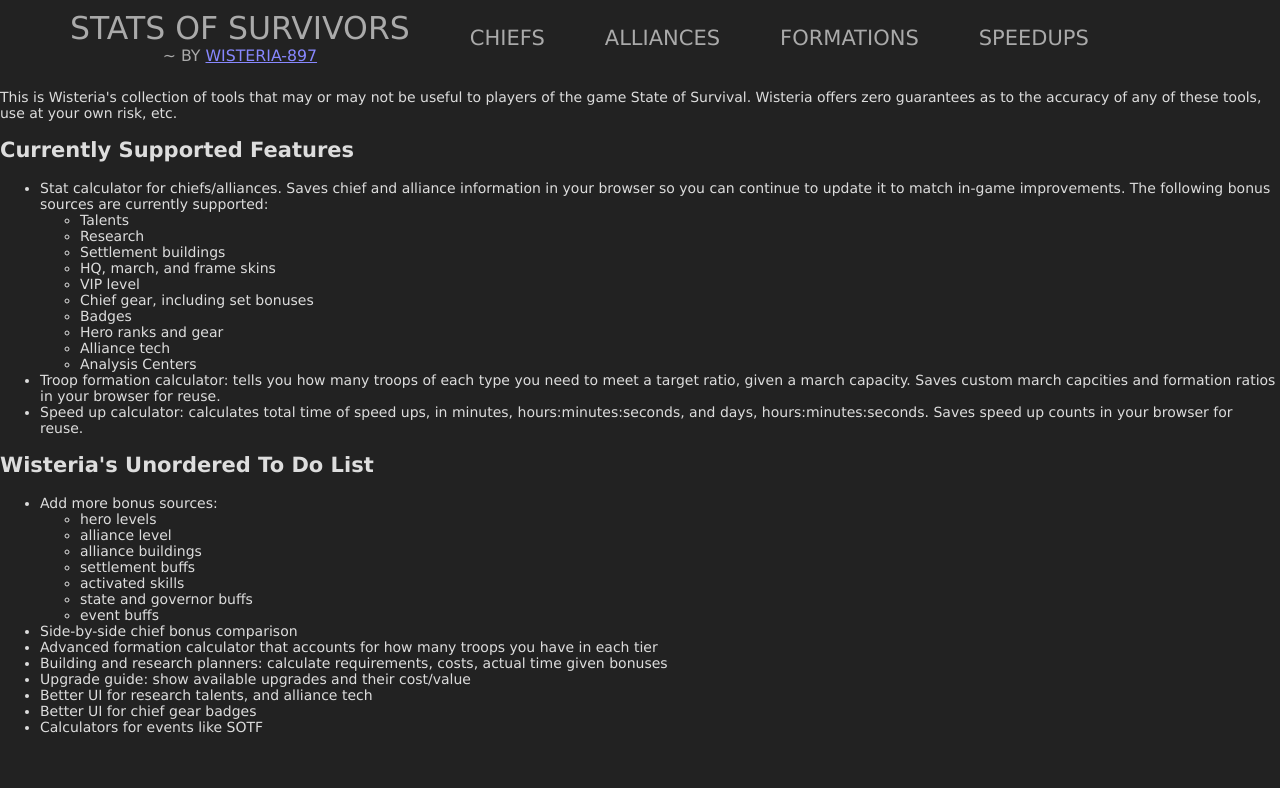
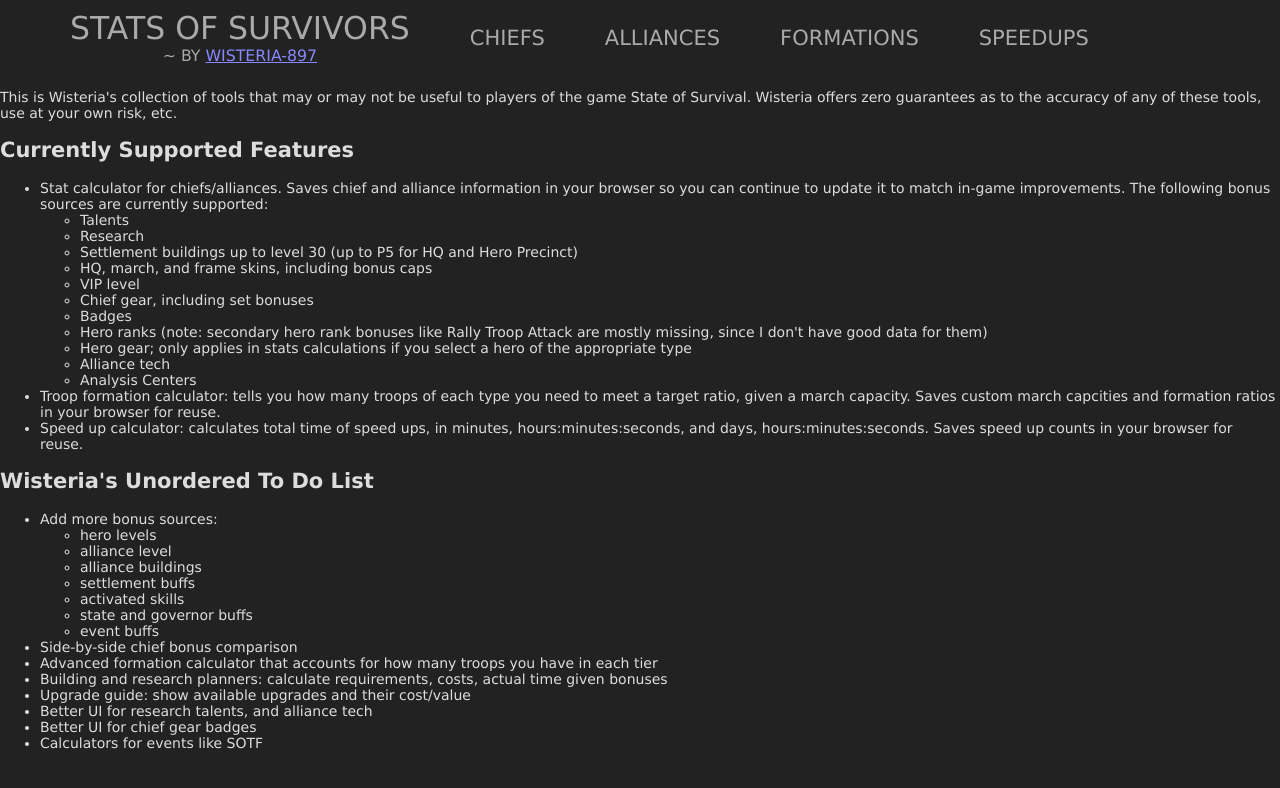
Before and after one commit to wisteria-897/stats-of-survivors, a React (Create React App) app: page /#/ in a window 1280 px wide. Shown: the top 788 px of the page. Built offline with nearby package versions, Linux system fonts and the light colour scheme.

Commit message:
Added Rally Troop... bonuses, numbers for a couple of hero ranks.

```diff
--- a/src/features/home/HomePanel.tsx
+++ b/src/features/home/HomePanel.tsx
@@ -13,12 +13,13 @@ export default function HomePanel() {
                         <ul>
                             <li>Talents</li>
                             <li>Research</li>
-                            <li>Settlement buildings</li>
-                            <li>HQ, march, and frame skins</li>
+                            <li>Settlement buildings up to level 30 (up to P5 for HQ and Hero Precinct)</li>
+                            <li>HQ, march, and frame skins, including bonus caps</li>
                             <li>VIP level</li>
                             <li>Chief gear, including set bonuses</li>
                             <li>Badges</li>
-                            <li>Hero ranks and gear</li>
+                            <li>Hero ranks (note: secondary hero rank bonuses like Rally Troop Attack are mostly missing, since I don't have good data for them)</li>
+                            <li>Hero gear; only applies in stats calculations if you select a hero of the appropriate type</li>
                             <li>Alliance tech</li>
                             <li>Analysis Centers</li>
                         </ul>
--- a/src/game/heroes.ts
+++ b/src/game/heroes.ts
@@ -90,11 +90,11 @@ export const HeroRanks: Record<HeroName, HeroRank> = {
     [HeroName.Maddie]: buildHeroRanks(HeroName.Maddie,HeroType.Scout,Tiers.Legendary,[Stats.RiderAttack,Stats.RiderDefense,Stats.SettlementTroopAttack], [[23300,23300,7000],[3400,3400,1000],[3350,3350,1000],[3400,3400,1000],[3400,3400,1100],[3400,3400,1000],[3800,3800,1100],[3800,3800,1200],[3800,3800,1100],[3850,3850,1100],[3800,3800,1200],[4200,4200,1300],[4250,4250,1200],[4250,4250,1300],[4250,4250,1300],[4200,4200,1200],[5100,5100,1600],[5050,5050,1500],[5100,5100,1500],[5100,5100,1500],[5050,5050,1600],[6350,6350,1900],[6350,6350,1900],[6400,6400,1900],[6350,6350,1900],[6350,6350,1900],[6750,6750,2000],[6800,6800,2100],[6750,6750,2000],[6800,6800,2000],[6750,6750,2100],[8050,8050,2400],[8050,8050,2400],[8050,8050,2400],[8050,8050,2400],[8050,8050,2400]]),
     [HeroName.Mike]: buildHeroRanks(HeroName.Mike,HeroType.Marksman,Tiers.Epic,[Stats.HunterAttack,Stats.HunterDefense,Stats.FoodGatheringSpeed], [[10400,10400,1600],[2350,2350,400],[2350,2350,300],[2350,2350,400],[2350,2350,300],[2350,2350,400],[2600,2600,400],[2600,2600,400],[2600,2600,400],[2650,2650,400],[2600,2600,400],[2850,2850,400],[2850,2850,500],[2900,2900,400],[2850,2850,500],[2850,2850,400],[3150,3150,500],[3100,3100,500],[3150,3150,400],[3100,3100,500],[3150,3150,500],[3900,3900,600],[3900,3900,600],[3950,3950,600],[3900,3900,600],[3900,3900,600],[4150,4150,600],[4200,4200,700],[4150,4150,600],[4150,4150,700],[4200,4200,600],[4950,4950,800],[4950,4950,700],[4950,4950,800],[4950,4950,700],[4950,4950,800]]),
     [HeroName.Nikola]: buildHeroRanks(HeroName.Nikola,HeroType.Brawler,Tiers.Legendary,[Stats.InfantryAttack,Stats.InfantryDefense,Stats.TroopInfectedAttack], [[23300,23300,11600],[3400,3400,1700],[3350,3350,1700],[3400,3400,1700],[3400,3400,1700],[3400,3400,1700],[3800,3800,1900],[3800,3800,1900],[3800,3800,1900],[3850,3850,1900],[3800,3800,1900],[4200,4200,2200],[4250,4250,2100],[4250,4250,2100],[4250,4250,2100],[4200,4200,2100],[5100,5100,2600],[5050,5050,2500],[5100,5100,2600],[5100,5100,2500],[5050,5050,2500],[6350,6350,3200],[6350,6350,3200],[6400,6400,3200],[6350,6350,3100],[6350,6350,3200],[6750,6750,3400],[6800,6800,3400],[6750,6750,3400],[6800,6800,3400],[6750,6750,3400],[8050,8050,4000],[8050,8050,4000],[8050,8050,4000],[8050,8050,4000],[8050,8050,4100]]),
-    [HeroName.Ray]: buildHeroRanks(HeroName.Ray,HeroType.Brawler,Tiers.Legendary,[Stats.InfantryAttack,Stats.InfantryDefense,Stats.EnemySettlementTroopAttack], [[24450,24450,-3500],[3550,3550,-500],[3550,3550,-500],[3600,3600,-500],[3550,3550,-500],[3550,3550,-500],[4000,4000,-600],[4000,4000,-600],[4000,4000,-500],[4000,4000,-600],[4000,4000,-600],[4450,4450,-600],[4450,4450,-700],[4450,4450,-600],[4450,4450,-600],[4450,4450,-700],[5300,5300,-700],[5350,5350,-800],[5350,5350,-800],[5350,5350,-700],[5300,5300,-800],[6700,6700,-900],[6650,6650,-1000],[6650,6650,-900],[6700,6700,-1000],[6650,6650,-900],[7150,7150,-1100],[7100,7100,-1000],[7100,7100,-1000],[7100,7100,-1000],[7150,7150,-1000],[8450,8450,-1200],[8450,8450,-1200],[8450,8450,-1200],[8450,8450,-1300],[8450,8450,-1200]]),
+    [HeroName.Ray]: buildHeroRanks(HeroName.Ray,HeroType.Brawler,Tiers.Legendary,[Stats.InfantryAttack,Stats.InfantryDefense,Stats.EnemySettlementTroopAttack,Stats.SettlementTroopDefense], [[24450,24450,-3500,0],[3550,3550,-500,0],[3550,3550,-500,0],[3600,3600,-500,0],[3550,3550,-500,0],[3550,3550,-500,0],[4000,4000,-600,0],[4000,4000,-600,0],[4000,4000,-500,0],[4000,4000,-600,0],[4000,4000,-600,0],[4450,4450,-600,0],[4450,4450,-700,0],[4450,4450,-600,0],[4450,4450,-600,0],[4450,4450,-700,0],[5300,5300,-700,0],[5350,5350,-800,0],[5350,5350,-800,0],[5350,5350,-700,0],[5300,5300,-800,0],[6700,6700,-900,0],[6650,6650,-1000,0],[6650,6650,-900,0],[6700,6700,-1000,0],[6650,6650,-900,0],[7150,7150,-1100,43300],[7100,7100,-1000,2050],[7100,7100,-1000,0],[7100,7100,-1000,0],[7150,7150,-1000,0],[8450,8450,-1200,0],[8450,8450,-1200,0],[8450,8450,-1200,0],[8450,8450,-1300,0],[8450,8450,-1200,0]]),
     [HeroName.Rusty]: buildHeroRanks(HeroName.Rusty,HeroType.Brawler,Tiers.Rare,[Stats.InfantryAttack,Stats.InfantryDefense,Stats.MetalGatheringSpeed], [[7800,7800,1200],[1800,1800,300],[1750,1750,200],[1750,1750,300],[1750,1750,300],[1750,1750,300],[1950,1950,300],[1950,1950,300],[2000,2000,300],[1950,1950,300],[1950,1950,300],[2150,2150,300],[2150,2150,300],[2150,2150,300],[2150,2150,400],[2150,2150,300],[2350,2350,400],[2350,2350,300],[2300,2300,400],[2350,2350,300],[2350,2350,400],[2950,2950,500],[2950,2950,400],[2900,2900,500],[2950,2950,400],[2900,2900,500],[3150,3150,400],[3150,3150,500],[3100,3100,500],[3150,3150,500],[3100,3100,500],[3700,3700,500],[3750,3750,600],[3700,3700,600],[3700,3700,500],[3750,3750,600]]),
     [HeroName.Sarge]: buildHeroRanks(HeroName.Sarge,HeroType.Marksman,Tiers.Epic,[Stats.HunterAttack,Stats.HunterDefense,Stats.TroopInfectedDefense], [[10400,10400,5200],[2350,2350,1200],[2350,2350,1200],[2350,2350,1100],[2350,2350,1200],[2350,2350,1200],[2600,2600,1300],[2600,2600,1300],[2600,2600,1300],[2650,2650,1300],[2600,2600,1300],[2850,2850,1400],[2850,2850,1500],[2900,2900,1400],[2850,2850,1400],[2850,2850,1500],[3150,3150,1500],[3100,3100,1600],[3150,3150,1500],[3100,3100,1600],[3150,3150,1600],[3900,3900,1900],[3900,3900,2000],[3950,3950,1900],[3900,3900,2000],[3900,3900,1900],[4150,4150,2100],[4200,4200,2100],[4150,4150,2100],[4150,4150,2100],[4200,4200,2100],[4950,4950,2400],[4950,4950,2500],[4950,4950,2500],[4950,4950,2500],[4950,4950,2500]]),
     [HeroName.Tony]: buildHeroRanks(HeroName.Tony,HeroType.Marksman,Tiers.Epic,[Stats.HunterAttack,Stats.HunterDefense,Stats.TroopInfectedDefense], [[10400,10400,5200],[2350,2350,1200],[2350,2350,1200],[2350,2350,1100],[2350,2350,1200],[2350,2350,1200],[2600,2600,1300],[2600,2600,1300],[2600,2600,1300],[2650,2650,1300],[2600,2600,1300],[2850,2850,1400],[2850,2850,1500],[2900,2900,1400],[2850,2850,1400],[2850,2850,1500],[3150,3150,1500],[3100,3100,1600],[3150,3150,1500],[3100,3100,1600],[3150,3150,1600],[3900,3900,1900],[3900,3900,2000],[3950,3950,1900],[3900,3900,2000],[3900,3900,1900],[4150,4150,2100],[4200,4200,2100],[4150,4150,2100],[4150,4150,2100],[4200,4200,2100],[4950,4950,2400],[4950,4950,2500],[4950,4950,2500],[4950,4950,2500],[4950,4950,2500]]),
     [HeroName.Travis]: buildHeroRanks(HeroName.Travis,HeroType.Scout,Tiers.Epic,[Stats.RiderAttack,Stats.RiderDefense,Stats.TroopInfectedLethality], [[8350,8350,5200],[1850,1850,1200],[1900,1900,1200],[1850,1850,1100],[1900,1900,1200],[1850,1850,1200],[2100,2100,1300],[2100,2100,1300],[2100,2100,1300],[2050,2050,1300],[2100,2100,1300],[2300,2300,1400],[2300,2300,1500],[2300,2300,1400],[2250,2250,1400],[2300,2300,1500],[2500,2500,1500],[2500,2500,1600],[2500,2500,1500],[2500,2500,1600],[2500,2500,1600],[3150,3150,1900],[3150,3150,2000],[3100,3100,1900],[3150,3150,2000],[3100,3100,1900],[3350,3350,2100],[3350,3350,2100],[3300,3300,2100],[3350,3350,2100],[3350,3350,2100],[3950,3950,2400],[3950,3950,2500],[3950,3950,2500],[4000,4000,2500],[3950,3950,2500]]),
     [HeroName.Trish]: buildHeroRanks(HeroName.Trish,HeroType.Scout,Tiers.Legendary,[Stats.RiderAttack,Stats.RiderDefense,Stats.EnemySettlementTroopAttack], [[23750,23750,-3500],[3450,3450,-500],[3450,3450,-500],[3450,3450,-500],[3500,3500,-500],[3450,3450,-500],[3850,3850,-600],[3900,3900,-600],[3900,3900,-500],[3900,3900,-600],[3850,3850,-600],[4350,4350,-600],[4300,4300,-700],[4350,4350,-600],[4300,4300,-600],[4300,4300,-700],[5200,5200,-700],[5200,5200,-800],[5150,5150,-800],[5200,5200,-700],[5200,5200,-800],[6450,6450,-900],[6500,6500,-1000],[6500,6500,-900],[6450,6450,-1000],[6500,6500,-900],[6900,6900,-1100],[6900,6900,-1000],[6900,6900,-1000],[6950,6950,-1000],[6900,6900,-1000],[8200,8200,-1200],[8200,8200,-1200],[8200,8200,-1200],[8200,8200,-1300],[8250,8250,-1200]]),
-    [HeroName.Wolfe]: buildHeroRanks(HeroName.Wolfe,HeroType.Brawler,Tiers.Legendary,[Stats.InfantryAttack,Stats.InfantryDefense,Stats.SettlementTroopHealth], [[24450,24450,7000],[3550,3550,1000],[3550,3550,1000],[3600,3600,1000],[3550,3550,1100],[3550,3550,1000],[4000,4000,1100],[4000,4000,1200],[4000,4000,1100],[4000,4000,1100],[4000,4000,1200],[4450,4450,1300],[4450,4450,1200],[4450,4450,1300],[4450,4450,1300],[4450,4450,1200],[5300,5300,1600],[5350,5350,1500],[5350,5350,1500],[5350,5350,1500],[5300,5300,1600],[6700,6700,1900],[6650,6650,1900],[6650,6650,1900],[6700,6700,1900],[6650,6650,1900],[7150,7150,2000],[7100,7100,2100],[7100,7100,2000],[7100,7100,2000],[7150,7150,2100],[8450,8450,2400],[8450,8450,2400],[8450,8450,2400],[8450,8450,2400],[8450,8450,2400]])
+    [HeroName.Wolfe]: buildHeroRanks(HeroName.Wolfe,HeroType.Brawler,Tiers.Legendary,[Stats.InfantryAttack,Stats.InfantryDefense,Stats.SettlementTroopHealth,Stats.RallyTroopLethality], [[24450,24450,7000,0],[3550,3550,1000,0],[3550,3550,1000,0],[3600,3600,1000,0],[3550,3550,1100,0],[3550,3550,1000,0],[4000,4000,1100,0],[4000,4000,1200,0],[4000,4000,1100,0],[4000,4000,1100,0],[4000,4000,1200,0],[4450,4450,1300,0],[4450,4450,1200,0],[4450,4450,1300,0],[4450,4450,1300,0],[4450,4450,1200,0],[5300,5300,1600,0],[5350,5350,1500,0],[5350,5350,1500,0],[5350,5350,1500,0],[5300,5300,1600,0],[6700,6700,1900,0],[6650,6650,1900,0],[6650,6650,1900,0],[6700,6700,1900,0],[6650,6650,1900,0],[7150,7150,2000,0],[7100,7100,2100,0],[7100,7100,2000,0],[7100,7100,2000,0],[7150,7150,2100,0],[8450,8450,2400,0],[8450,8450,2400,0],[8450,8450,2400,0],[8450,8450,2400,0],[8450,8450,2400,21150]])
 } as const;
--- a/src/game/stat.ts
+++ b/src/game/stat.ts
@@ -125,4 +125,8 @@ export const Stats = {
     TroopInfectedDefense: new Stat('Troop Infected Defense', StatCategory.Military),
     TroopInfectedHealth: new Stat('Troop Infected Health', StatCategory.Military),
     TroopInfectedLethality: new Stat('Troop Infected Lethality', StatCategory.Military),
+    RallyTroopAttack: new Stat('Rally Troop Attack', StatCategory.Military),
+    RallyTroopDefense: new Stat('Rally Troop Defense', StatCategory.Military),
+    RallyTroopHealth: new Stat('Rally Troop Health', StatCategory.Military),
+    RallyTroopLethality: new Stat('Rally Troop Lethality', StatCategory.Military)
 };
```
